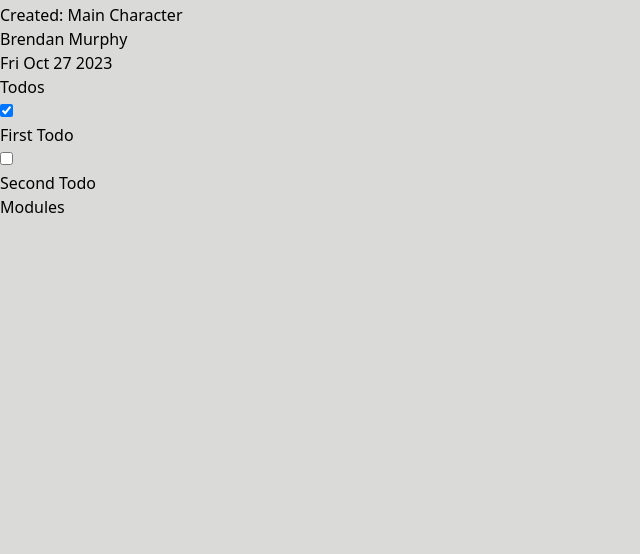
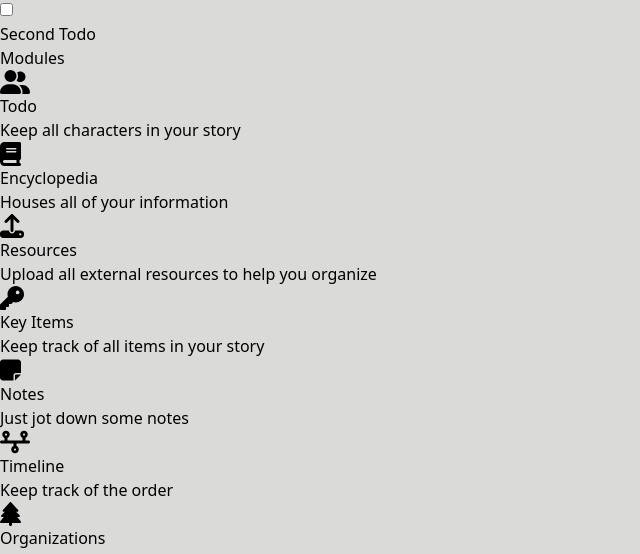
Before and after one commit to bmurf17/story-time, a React (Vite) app: page /project in a window 1280 px wide. Shown: the part 848-1402 px from the top of the page, without its empty margins (0-640 px from the left). Before the commit the page ends 1067 px from the top, so only its background shows below. Built offline with nearby package versions, Linux system fonts and the light colour scheme.

Commit message:
Modules put together

```diff
--- a/package.json
+++ b/package.json
@@ -10,8 +10,11 @@
     "preview": "vite preview"
   },
   "dependencies": {
+    "@fortawesome/free-solid-svg-icons": "^6.4.2",
+    "@fortawesome/react-fontawesome": "^0.2.0",
     "@headlessui/react": "^1.7.17",
     "@heroicons/react": "^2.0.18",
+    "font-awesome": "^4.7.0",
     "react": "^18.2.0",
     "react-dom": "^18.2.0",
     "react-router-dom": "^6.17.0"
--- a/src/project/Projects.tsx
+++ b/src/project/Projects.tsx
@@ -1,5 +1,5 @@
 import ActivityLog from './activities/_ActivityLog';
-import Modules from './_Modules';
+import Modules from './modules/_Modules';
 import Todos from './todo/_Todos';
 
 export default function Project() {
--- a/src/project/_Modules.tsx
+++ /dev/null
@@ -1,9 +0,0 @@
-import ColumnHeader from './_ColumnHeader';
-
-export default function Modules() {
-  return (
-    <div className='flex flex-col'>
-      <ColumnHeader columnTitle='Modules' />
-    </div>
-  );
-}
--- /dev/null
+++ b/src/project/modules/_ModuleItem.tsx
@@ -0,0 +1,21 @@
+import { Module } from '../../shared/types/Module';
+
+interface Props {
+  module: Module;
+}
+
+export function ModuleItem({ module }: Props) {
+  return (
+    <div className='rounded overflow-hidden shadow-lg bg-slate-200'>
+      <div className='px-6 py-4 flex '>
+        <div className='flex items-center gap-4'>
+          {module.icon}
+          <div className='flex flex-col'>
+            <div className=' text-xl font-medium text-gray-900 mb-1'>{module.name}</div>
+            <p className='text-gray-700 text-base'>{module.description}</p>
+          </div>
+        </div>
+      </div>
+    </div>
+  );
+}
--- /dev/null
+++ b/src/project/modules/_Modules.tsx
@@ -0,0 +1,14 @@
+import { modules } from '../../shared/types/Module';
+import ColumnHeader from '../_ColumnHeader';
+import { ModuleItem } from './_ModuleItem';
+
+export default function Modules() {
+  return (
+    <div className='flex flex-col gap-4'>
+      <ColumnHeader columnTitle='Modules' />
+      {modules.map((module) => {
+        return <ModuleItem module={module} />;
+      })}
+    </div>
+  );
+}
--- /dev/null
+++ b/src/shared/types/Module.tsx
@@ -0,0 +1,62 @@
+import { FontAwesomeIcon } from '@fortawesome/react-fontawesome';
+import {
+  faUserGroup,
+  faBook,
+  faUpload,
+  faKey,
+  faNoteSticky,
+  faTimeline,
+  faTree,
+} from '@fortawesome/free-solid-svg-icons';
+
+export interface Module {
+  link: string;
+  icon: JSX.Element;
+  name: string;
+  description: string;
+}
+
+export const modules: Module[] = [
+  {
+    link: '/todo',
+    name: 'Todo',
+    description: 'Keep all characters in your story',
+    icon: <FontAwesomeIcon size='xl' icon={faUserGroup} />,
+  },
+  {
+    link: '/encyclopedia',
+    name: 'Encyclopedia',
+    description: 'Houses all of your information',
+    icon: <FontAwesomeIcon size='xl' icon={faBook} />,
+  },
+  {
+    link: '/resources',
+    name: 'Resources',
+    description: 'Upload all external resources to help you organize',
+    icon: <FontAwesomeIcon size='xl' icon={faUpload} />,
+  },
+  {
+    link: '/key-items',
+    name: 'Key Items',
+    description: 'Keep track of all items in your story',
+    icon: <FontAwesomeIcon size='xl' icon={faKey} />,
+  },
+  {
+    link: '/notes',
+    name: 'Notes',
+    description: 'Just jot down some notes',
+    icon: <FontAwesomeIcon size='xl' icon={faNoteSticky} />,
+  },
+  {
+    link: '/timeline',
+    name: 'Timeline',
+    description: 'Keep track of the order',
+    icon: <FontAwesomeIcon size='xl' icon={faTimeline} />,
+  },
+  {
+    link: '/organizations',
+    name: 'Organizations',
+    description: 'Any hierarchical groups',
+    icon: <FontAwesomeIcon size='xl' icon={faTree} />,
+  },
+];
--- a/src/shared/types/Todo.ts
+++ b/src/shared/types/Todo.ts
@@ -19,7 +19,7 @@ export const tempTodos: Todo[] = [
     {
         createdBy: "Brendan Murphy",
         createdDate: new Date(),
-        id: 1,
+        id: 2,
         lastModifiedBy: "Brendan Murphy",
         lastModifiedDate: new Date(),
         projectId: 1,
```
Also changed, not shown: 1 other file (tests, documents, lock files or other folders).
